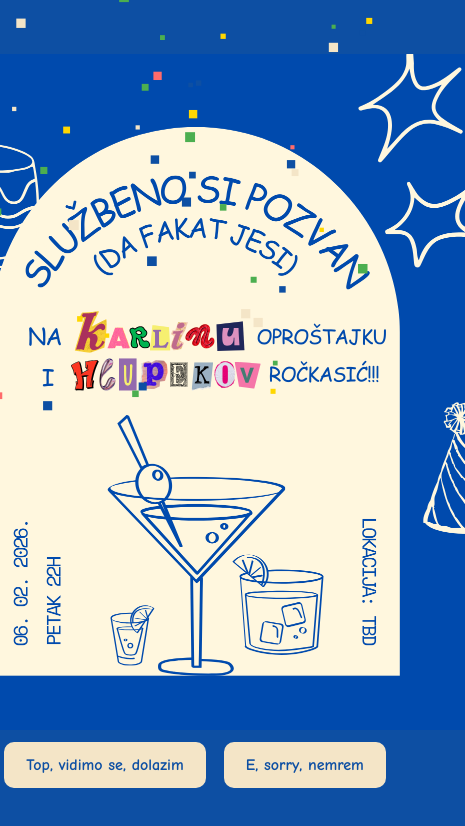
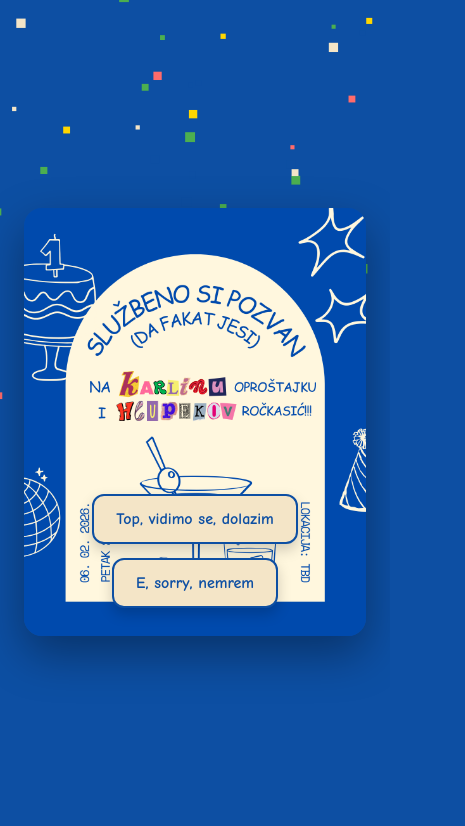
Before and after one commit to brgld/partinvite, a plain HTML site: page index.html in a window 390 px wide. Both pictures are taken after a click on the button "Top, vidimo se, dolazim". Shown: the whole page, 465 px wide, since content can reach past the window. Drawn offline with Linux system fonts and the light colour scheme.

Commit message:
Add files via upload

```diff
--- a/index.html
+++ b/index.html
@@ -10,77 +10,99 @@
 <link href="https://fonts.googleapis.com/css2?family=Space+Mono:wght@400;700&display=swap" rel="stylesheet">
 
 <style>
-
   :root{
     --blue:#0D4FA3;
     --beige:#F4E5C7;
+
+    /* 👇 ako gumbi nisu točno na plavom dijelu, tweakaj ova 2 broja */
+    --btn-bottom: 6.5%;     /* koliko su gumbi podignuti od dna slike */
+    --btn-scale: 1;         /* 1 = normalno, 0.95 malo manje, 1.05 malo veće */
   }
 
   body{
     margin:0;
-  height:100vh;
-  background:var(--blue);
+    min-height:100vh;
+    background: var(--blue);
     display:flex;
+    align-items:center;
     justify-content:center;
-  align-items:center;
     font-family:"Space Mono", monospace;
     overflow:hidden;
+    padding: 24px;
+    box-sizing:border-box;
   }
 
-.page{
-  height:95vh;
+  /* Poster wrapper */
+  .poster{
+    position: relative;
+    width: min(92vw, 820px);
+    height: auto;
     display:flex;
-  flex-direction:column;
-  justify-content:center;
     align-items:center;
-}
-
-.card{
-  height:80vh;
-  display:flex;
     justify-content:center;
   }
 
-.invite-image{
-  height:100%;
-  width:auto;
-  object-fit:contain;
+  /* Slika kao poster */
+  .poster img{
+    width: 100%;
+    height: auto;
+    display:block;
+    border-radius: 18px;
+    box-shadow: 0 18px 45px rgba(0,0,0,0.35); /* blagi shadow */
   }
 
-.footer{
-  margin-top:10px;
+  /* Overlay zona za gumbe unutar slike */
+  .overlay{
+    position:absolute;
+    left:0;
+    right:0;
+    bottom: var(--btn-bottom);
     display:flex;
-  gap:14px;
+    justify-content:center;
+    gap: 14px;
     flex-wrap:wrap;
-  justify-content:center;
+    pointer-events:none; /* da samo gumbi hvataju klik */
+    transform: scale(var(--btn-scale));
   }
 
-button{
-  padding:14px 22px;
-  font-size:16px;
-  cursor:pointer;
-  border:2px solid var(--blue);
-  border-radius:12px;
-  font-weight:bold;
-  background:var(--beige);
-  color:var(--blue);
-  font-family:"Comic Sans MS","Comic Sans",cursive;
+  .overlay button{
+    pointer-events:auto;
+
+    padding: 14px 22px;
+    font-size: 16px;
+    cursor: pointer;
+
+    border: 2px solid var(--blue);
+    border-radius: 12px;
+    font-weight: 700;
+
+    background: var(--beige);
+    color: var(--blue);
+
+    font-family: "Comic Sans MS","Comic Sans",cursive;
+    white-space: nowrap;
+
+    box-shadow: 0 6px 14px rgba(0,0,0,0.18); /* da se vidi na slici */
+    transition: transform 120ms ease;
   }
 
-.crazy-no{
-  position:fixed !important;
-  z-index:9999;
+  .overlay button:active{
+    transform: scale(0.98);
   }
 
+  /* NO kad poludi */
+  .crazy-no{
+    position: fixed !important;
+    z-index: 9999;
+  }
+
+  /* konfeti */
   #confettiCanvas{
     position:fixed;
     pointer-events:none;
-  top:0;
-  left:0;
-  width:100%;
-  height:100%;
+    top:0; left:0;
+    width:100%; height:100%;
   }
-
 </style>
 </head>
 
@@ -88,23 +110,17 @@ button{
 
 <canvas id="confettiCanvas"></canvas>
 
-<div class="page">
-
-<div class="card">
-<img src="partiii.png" class="invite-image">
-</div>
-
-<div class="footer">
+<div class="poster">
+  <img src="partiii.png" alt="pozivnica">
+  <div class="overlay">
     <button id="yesBtn">Top, vidimo se, dolazim</button>
     <button id="noBtn">E, sorry, nemrem</button>
   </div>
-
 </div>
 
 <script>
-
   const yesBtn = document.getElementById('yesBtn');
-const noBtn = document.getElementById('noBtn');
+  const noBtn  = document.getElementById('noBtn');
 
   const messages = [
     "e, sori, nemrem",
@@ -120,22 +136,19 @@ let speed = 260;
   let crazy = false;
   let cooldown = false;
 
-function clamp(n,min,max){
-  return Math.max(min,Math.min(max,n));
-}
+  function clamp(n,min,max){ return Math.max(min,Math.min(max,n)); }
 
   function randomPos(btn){
     const w = btn.offsetWidth;
     const h = btn.offsetHeight;
-
+    const margin = 10;
     return {
-    x: Math.random()*(window.innerWidth-w),
-    y: Math.random()*(window.innerHeight-h)
+      x: Math.random() * (window.innerWidth - w - margin),
+      y: Math.random() * (window.innerHeight - h - margin)
     };
   }
 
   function moveNo(){
-
     if(cooldown) return;
     cooldown = true;
 
@@ -148,53 +161,38 @@ function moveNo(){
     noBtn.textContent = messages[index];
 
     const {x,y} = randomPos(noBtn);
-
     noBtn.style.left = x + 'px';
     noBtn.style.top  = y + 'px';
 
     const rot = Math.random()*28 - 14;
     const scale = 1 + Math.random()*0.2;
-
     noBtn.style.transform = `rotate(${rot}deg) scale(${scale})`;
 
-  speed = clamp(speed - 18,70,260);
-
-  setTimeout(()=> cooldown=false, speed);
+    speed = clamp(speed - 18, 70, 260);
+    setTimeout(()=> cooldown = false, speed);
   }
 
-noBtn.addEventListener('mouseenter',moveNo);
-noBtn.addEventListener('mouseover',moveNo);
-
-noBtn.addEventListener('touchstart',(e)=>{
-  e.preventDefault();
-  moveNo();
-},{passive:false});
-
-noBtn.addEventListener('click',(e)=>{
-  e.preventDefault();
-  moveNo();
-});
+  noBtn.addEventListener('mouseenter', moveNo);
+  noBtn.addEventListener('mouseover', moveNo);
+  noBtn.addEventListener('touchstart', (e)=>{ e.preventDefault(); moveNo(); }, {passive:false});
+  noBtn.addEventListener('click', (e)=>{ e.preventDefault(); moveNo(); });
 
   /* KONFETI */
-
   const canvas = document.getElementById('confettiCanvas');
   const ctx = canvas.getContext('2d');
 
+  function resizeCanvas(){
     canvas.width = window.innerWidth;
     canvas.height = window.innerHeight;
-
-window.addEventListener('resize',()=>{
-  canvas.width = window.innerWidth;
-  canvas.height = window.innerHeight;
-});
+  }
+  resizeCanvas();
+  window.addEventListener('resize', resizeCanvas);
 
   let confetti = [];
 
   function createConfetti(){
-
     confetti = [];
-
-  for(let i=0;i<150;i++){
+    for(let i=0;i<160;i++){
       confetti.push({
         x: Math.random()*canvas.width,
         y: Math.random()*canvas.height - canvas.height,
@@ -203,34 +201,23 @@ function createConfetti(){
         color: ["#F4E5C7","#0D4FA3","#FFD700","#FF6B6B","#4CAF50"][Math.floor(Math.random()*5)]
       });
     }
-
     animateConfetti();
   }
 
   function animateConfetti(){
-
     ctx.clearRect(0,0,canvas.width,canvas.height);
-
-  confetti.forEach((c,i)=>{
-
+    for (let i = confetti.length - 1; i >= 0; i--){
+      const c = confetti[i];
       ctx.fillStyle = c.color;
-    ctx.fillRect(c.x,c.y,c.r,c.r);
-
+      ctx.fillRect(c.x, c.y, c.r, c.r);
       c.y += Math.cos(c.d) + 2;
       c.x += Math.sin(c.d);
-
-    if(c.y > canvas.height){
-      confetti.splice(i,1);
+      if (c.y > canvas.height) confetti.splice(i, 1);
     }
-  });
-
-  if(confetti.length>0){
-    requestAnimationFrame(animateConfetti);
-  }
+    if (confetti.length > 0) requestAnimationFrame(animateConfetti);
   }
 
-yesBtn.addEventListener('click',createConfetti);
-
+  yesBtn.addEventListener('click', createConfetti);
 </script>
 
 </body>
```
Lines whose indentation alone changed are shown as unchanged.
